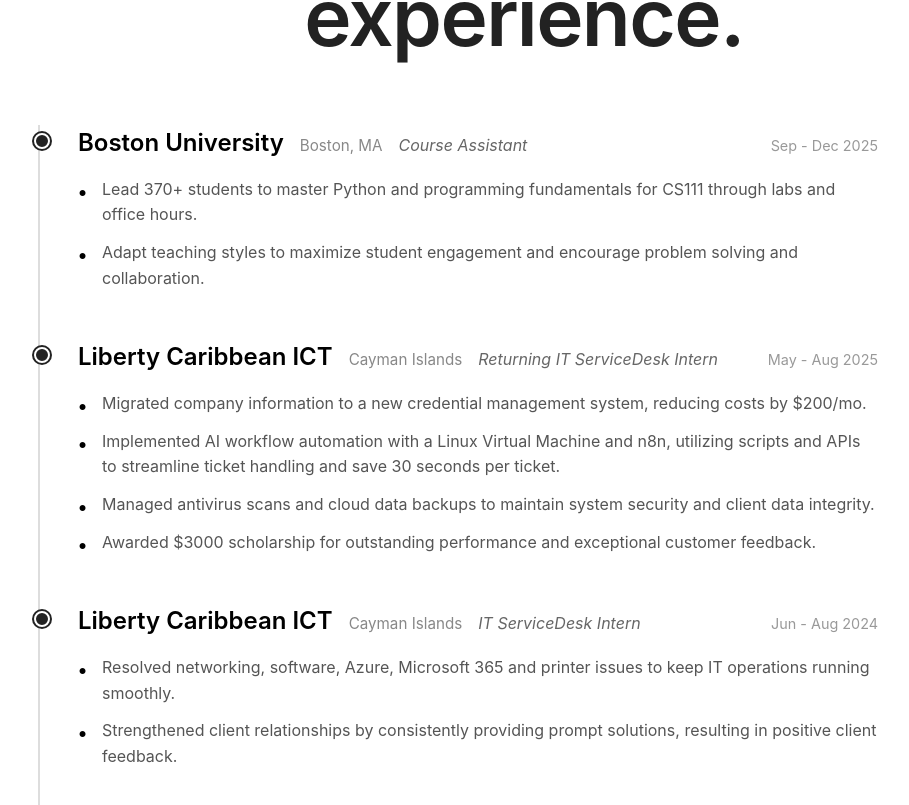
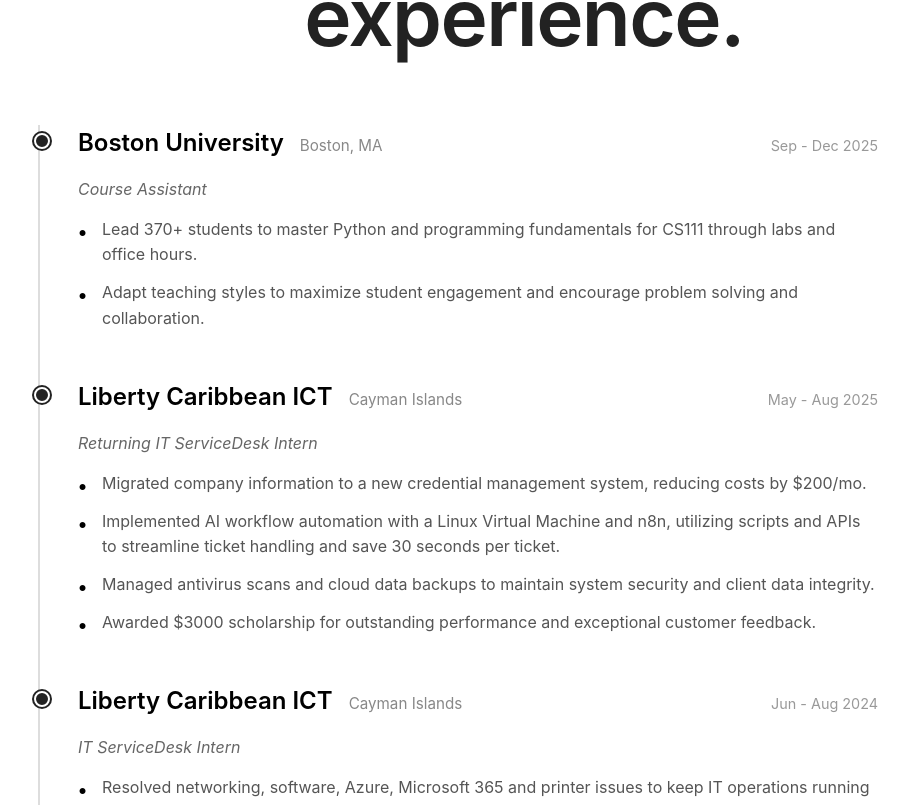
Before and after one commit to Kiefer-Ebanks/MyWebsite, a Vue app in the folder my-vue-website/: page / in a window 1280 px wide. Shown: the part 1035-1840 px from the top of the page, without its empty margins (116-1025 px from the left). Built offline with nearby package versions, Linux system fonts and the light colour scheme.

Commit message:
Finished Experience section

```diff
--- a/my-vue-website/src/components/Experience.vue
+++ b/my-vue-website/src/components/Experience.vue
@@ -13,9 +13,9 @@
           <div class="job-header">
             <h2 class="company-name">{{ job.company }}</h2>
             <span class="job-location">{{ job.location }}</span>
-            <span class="job-title">{{ job.title }}</span>
             <span class="job-date">{{ job.date }}</span>
           </div>
+          <div class="job-title">{{ job.title }}</div>
           <ul class="job-description">
             <li v-for="(point, pointIndex) in job.description" :key="pointIndex">
               {{ point }}
@@ -153,6 +153,9 @@
   font-size: 1rem;
   color: #666;
   font-style: italic;
+  margin-bottom: 1rem;
+  margin-top: 0.5rem;
+  text-align: left;
 }
 
 .job-date {
```
